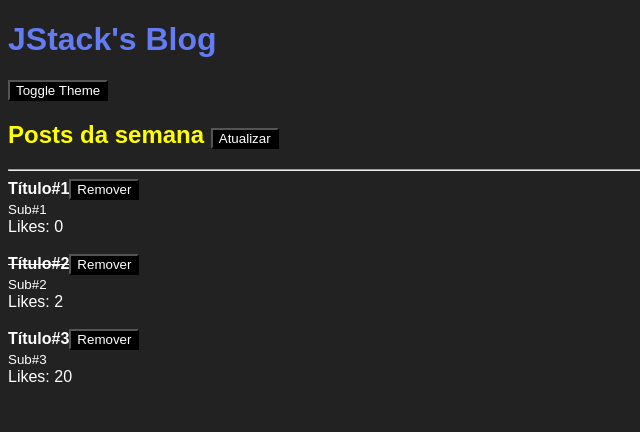
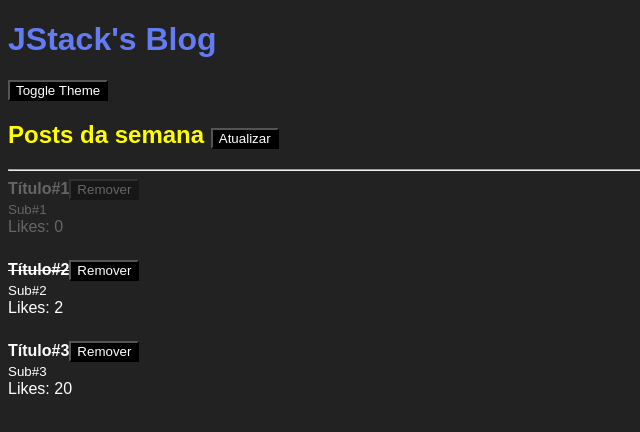
Before and after one commit to alperensin/react-fundamentos, a React app: page / in a window 1280 px wide. Shown: the top 432 px of the page, without its empty margins (0-640 px from the left). Built offline with nearby package versions, Linux system fonts and the light colour scheme.

Commit message:
added dynamic classes on post when status of removed is true

```diff
--- a/src/App.js
+++ b/src/App.js
@@ -13,6 +13,7 @@
       subtitle: "Sub#1",
       likes: 0,
       read: false,
+      removed: true,
     },
     {
       id: Math.random(),
@@ -20,6 +21,7 @@
       subtitle: "Sub#2",
       likes: 2,
       read: true,
+      removed: false,
     },
     {
       id: Math.random(),
@@ -27,6 +29,7 @@
       subtitle: "Sub#3",
       likes: 20,
       read: false,
+      removed: false,
     },
   ]);
 
@@ -39,12 +42,17 @@
         subtitle: `Sub#${posts.length + 1}`,
         likes: Math.floor(Math.random() * 50),
         read: false,
+        removed: false,
       },
     ]);
   }
 
   function handleRemovePost(postId) {
-    setPosts((prevState) => prevState.filter(({ id }) => id !== postId));
+    setPosts((prevState) =>
+      prevState.map((post) =>
+        post.id === postId ? { ...post, removed: true } : post
+      )
+    );
   }
 
   return (
--- a/src/Post.js
+++ b/src/Post.js
@@ -1,11 +1,11 @@
 import React from "react";
 import PropTypes from "prop-types";
 import PostHeader from "./PostHeader";
+import styles from "./Post.scss";
 
 export default function Post(props) {
   return (
-    <>
-      <article>
+    <article className={props.post.removed ? styles.postDeleted : styles.post}>
       <PostHeader
         onRemove={props.onRemove}
         post={{
@@ -16,11 +16,9 @@
       />
       <br />
       <small>{props.post.subtitle}</small>
+      <br />
+      Likes: {props.post.likes}
     </article>
-      Likes: {props.post.likes}
-      <br />
-      <br />
-    </>
   );
 }
 
@@ -32,5 +30,6 @@
     subtitle: PropTypes.string.isRequired,
     likes: PropTypes.number.isRequired,
     read: PropTypes.bool.isRequired,
+    removed: PropTypes.bool.isRequired,
   }).isRequired,
 };
--- /dev/null
+++ b/src/Post.scss
@@ -0,0 +1,8 @@
+.post {
+  margin-bottom: 24px;
+}
+
+.postDeleted {
+  margin-bottom: 24px;
+  opacity: 0.3
+}
```
Lines whose indentation alone changed are shown as unchanged.
